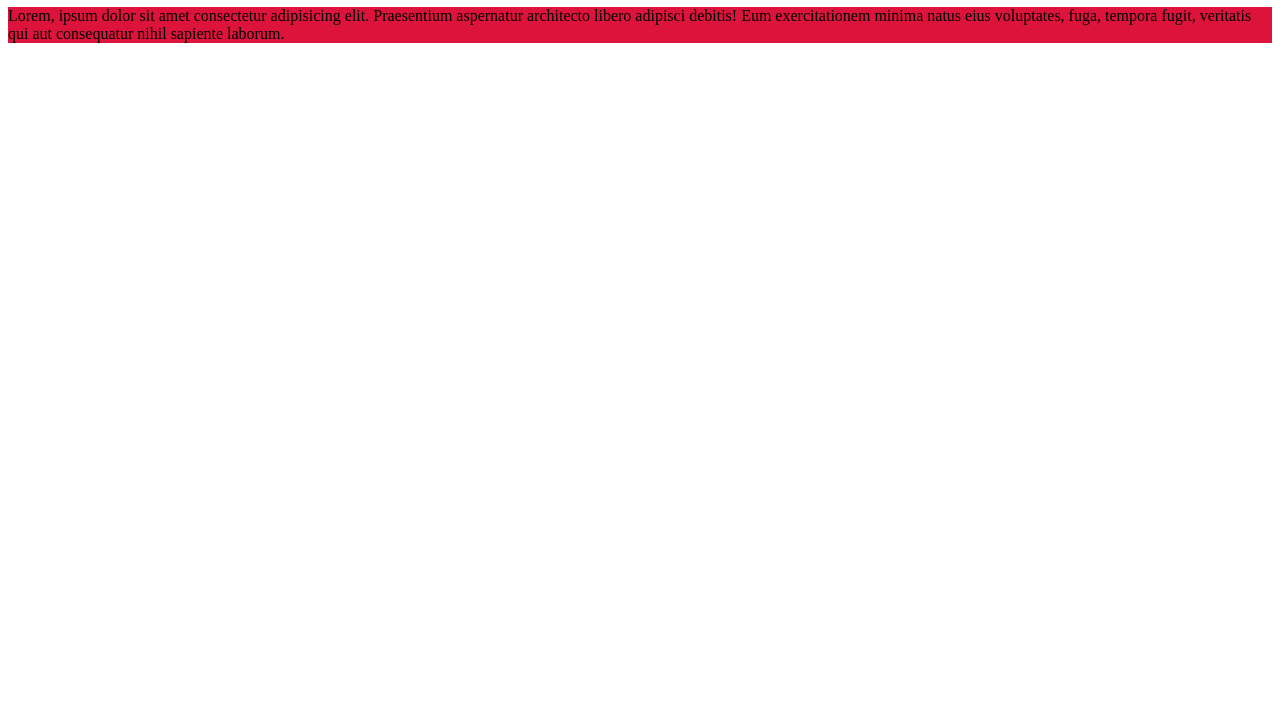
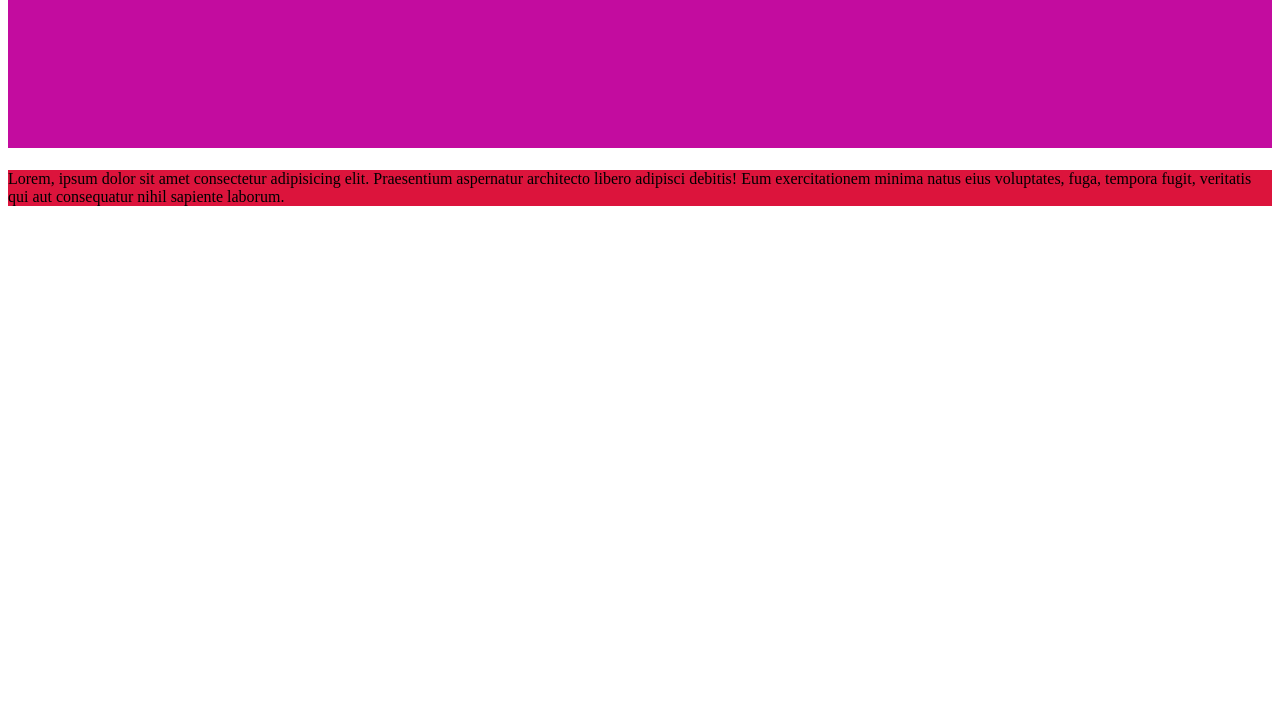
Before and after one commit to f1front/text-app, a plain HTML site: page index.html in a window 1280 px wide. Shown: the part 73-800 px from the top of the page. Drawn offline with Linux system fonts and the light colour scheme.

Commit message:
add color

```diff
--- a/css/style.css
+++ b/css/style.css
@@ -1,5 +1,6 @@
 h1{
-    background-color: green;
+    background-color: rgb(195, 12, 159);
+    height: 200px;
 }
 p{
     background-color: crimson;
```
